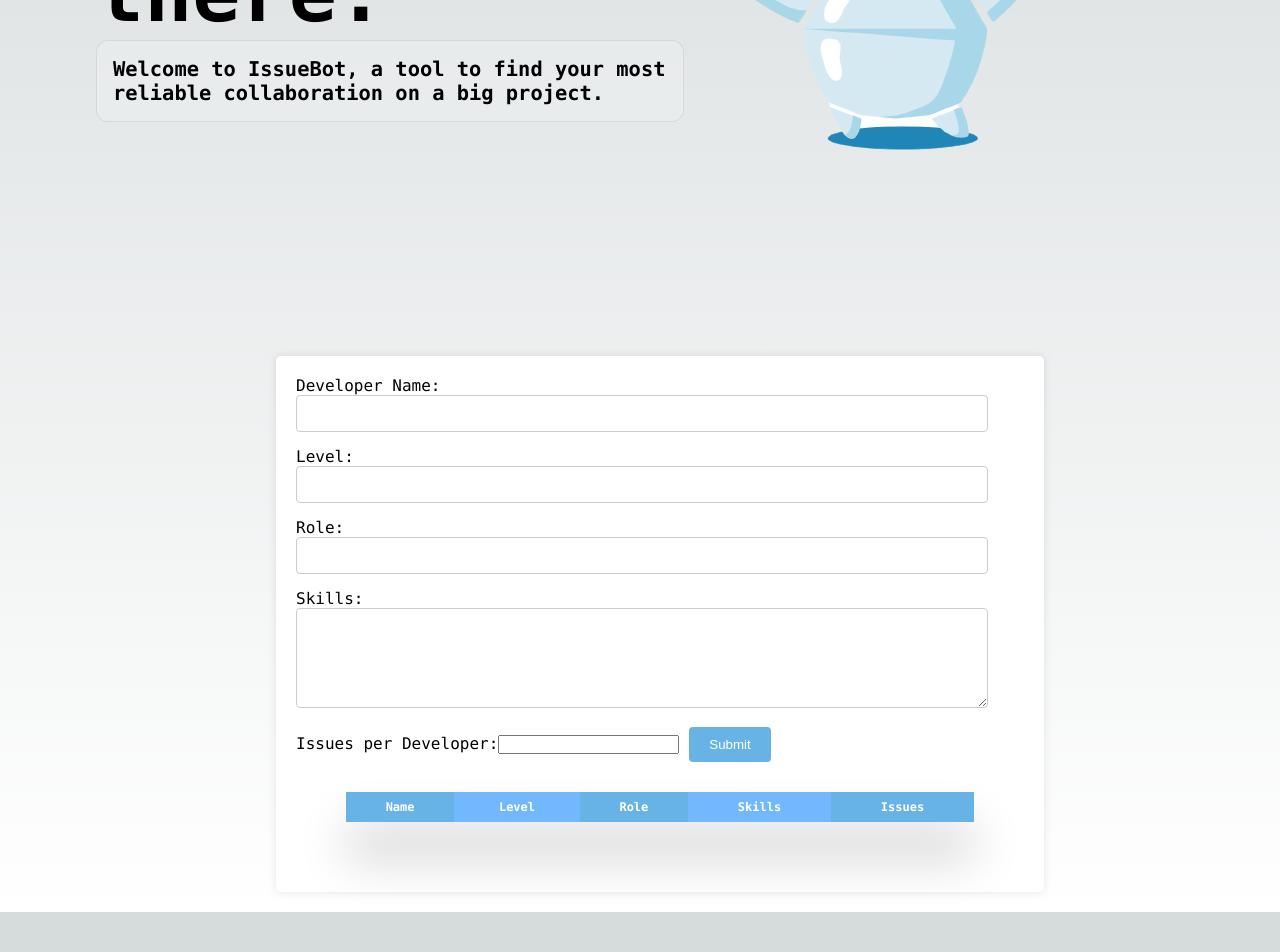
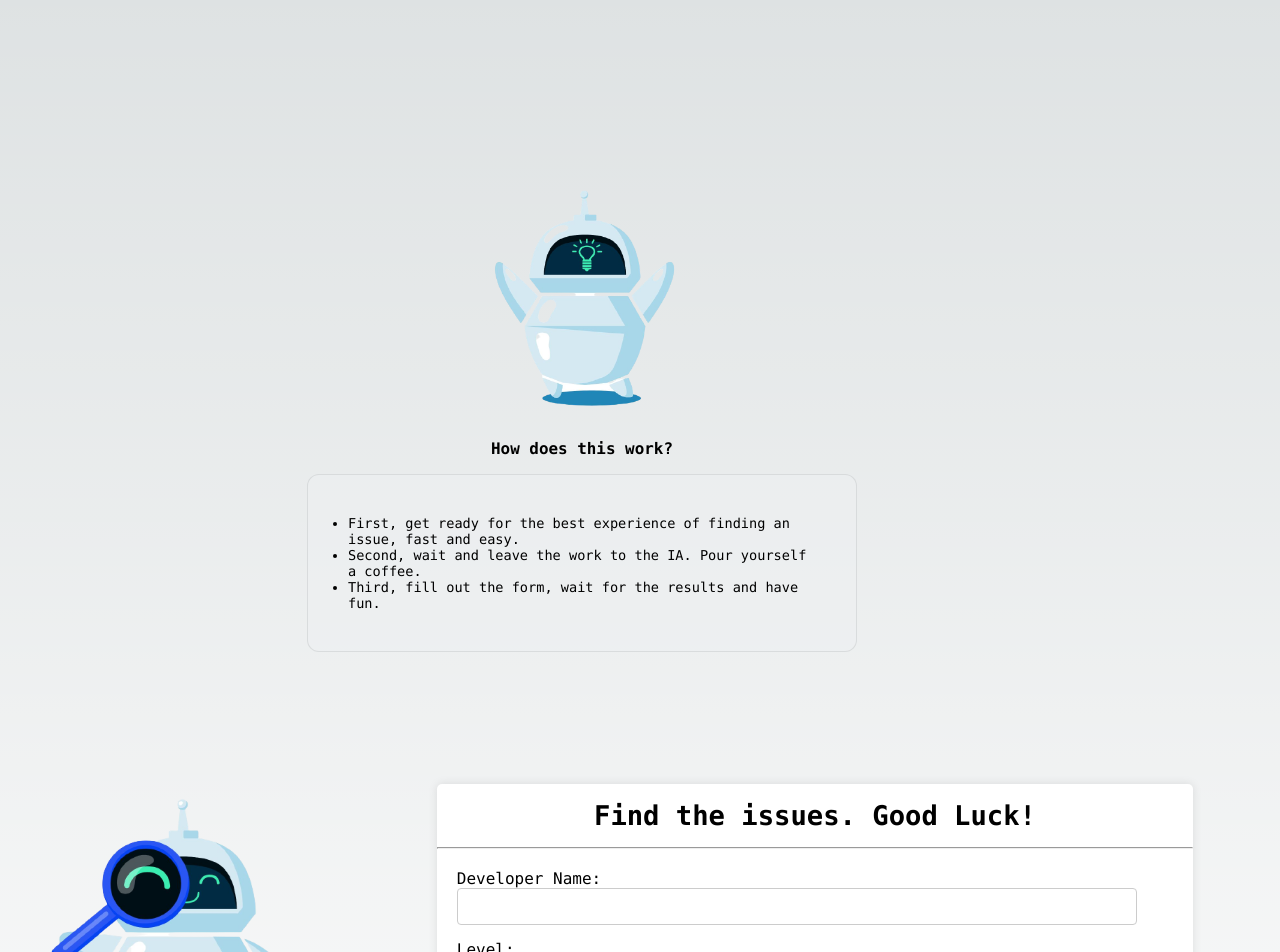
Before and after one commit to carlosgabrielmf/issuebot, a Next.js app: page / in a window 1280 px wide. Shown: the part 360-1312 px from the top of the page. Before the commit the page ends 1272 px from the top, so only its background shows below. Built offline with nearby package versions, Linux system fonts and the light colour scheme.

Commit message:
se agregan estilos al proyecto

```diff
--- a/src/app/components/developer-form.tsx
+++ b/src/app/components/developer-form.tsx
@@ -1,5 +1,5 @@
-'use client'
-import React, { FormEvent, useState } from 'react';
+"use client";
+import React, { FormEvent, useState } from "react";
 import styles from "../page.module.css";
 
 interface FormData {
@@ -13,26 +13,28 @@ interface FormData {
 const DeveloperForm: React.FC = () => {
   const [developers, setDevelopers] = useState<FormData[]>([]);
   const [formData, setFormData] = useState<FormData>({
-    name: '',
-    level: '',
-    role: '',
-    skills: '',
-    issues: '',
+    name: "",
+    level: "",
+    role: "",
+    skills: "",
+    issues: "",
   });
 
   const handleSubmit = (e: React.FormEvent) => {
     e.preventDefault();
     setDevelopers([...developers, formData]);
     setFormData({
-      name: '',
-      level: '',
-      role: '',
-      skills: '',
-      issues: '',
+      name: "",
+      level: "",
+      role: "",
+      skills: "",
+      issues: "",
     });
   };
 
-  const handleChange = (e: React.ChangeEvent<HTMLInputElement | HTMLTextAreaElement>) => {
+  const handleChange = (
+    e: React.ChangeEvent<HTMLInputElement | HTMLTextAreaElement>
+  ) => {
     const { name, value } = e.target;
     setFormData((prevData) => ({
       ...prevData,
@@ -43,21 +45,62 @@ const DeveloperForm: React.FC = () => {
   return (
     <section className={styles.section}>
       <div className={styles.container}>
-      <form  className={styles.form} onSubmit={handleSubmit}>
+        <h2
+          style={{
+            fontSize: "1.7rem",
+            display: "flex",
+            alignItems: "center",
+            justifyContent: "center",
+            padding: "1rem",
+          }}
+          className={styles.description}>
+          Find the issues. Good Luck!
+        </h2>
+        <hr style={{color: "rgba(1, 65, 255, 0.3)"}}/>
+        <form className={styles.form} onSubmit={handleSubmit}>
           <label htmlFor="name">Developer Name:</label>
-        <input type="text" id="name" name="name" value={formData.name} onChange={handleChange} />
+          <input
+            type="text"
+            id="name"
+            name="name"
+            value={formData.name}
+            onChange={handleChange}
+          />
 
           <label htmlFor="level">Level:</label>
-        <input type="text" id="level" name="level" value={formData.level} onChange={handleChange} />
+          <input
+            type="text"
+            id="level"
+            name="level"
+            value={formData.level}
+            onChange={handleChange}
+          />
 
           <label htmlFor="role">Role:</label>
-        <input type="text" id="role" name="role" value={formData.role} onChange={handleChange} />
+          <input
+            type="text"
+            id="role"
+            name="role"
+            value={formData.role}
+            onChange={handleChange}
+          />
 
           <label htmlFor="skills">Skills:</label>
-        <textarea id="skills" name="skills" value={formData.skills} onChange={handleChange} />
+          <textarea
+            id="skills"
+            name="skills"
+            value={formData.skills}
+            onChange={handleChange}
+          />
 
           <label htmlFor="issues">Issues per Developer:</label>
-        <input type="number" id="issues" name="issues" value={formData.issues} onChange={handleChange} />
+          <input
+            type="number"
+            id="issues"
+            name="issues"
+            value={formData.issues}
+            onChange={handleChange}
+          />
 
           <button type="submit">Submit</button>
         </form>
--- a/src/app/globals.css
+++ b/src/app/globals.css
@@ -100,6 +100,13 @@ a {
   text-decoration: none;
 }
 
+Image{
+  display: flex;
+  align-items: center;
+  justify-content: center;
+  align-content: center;
+}
+
 @media  (prefers-color-scheme: dark) {
   html {
     color-scheme: dark;
--- a/src/app/page.module.css
+++ b/src/app/page.module.css
@@ -3,7 +3,7 @@
   flex-direction: row;
   justify-content: space-between;
   align-items: center;
-  padding: 6rem;
+  padding: 2rem;
   min-height: 60vh;
 }
 
@@ -31,6 +31,19 @@
   position: relative;
   margin: 0;
   padding: 1rem;
+  background-color: rgba(var(--callout-rgb), 0.5);
+  border: 1px solid rgba(var(--callout-border-rgb), 0.3);
+  border-radius: var(--border-radius);
+}
+
+.description ul {
+  display: flex;
+  position: relative;
+  text-align: left;
+  padding: 2.5rem;
+  width: 50%;
+  margin-bottom: 5rem;
+  margin-top: 1rem;
   background-color: rgba(var(--callout-rgb), 0.5);
   border: 1px solid rgba(var(--callout-border-rgb), 0.3);
   border-radius: var(--border-radius);
@@ -240,11 +253,10 @@
  margin: 20px;
 }
 .container {
-  width: 60%;
+  width: 85%;
   background-color: #fff;
   border-radius: 5px;
   box-shadow: 0 0 10px rgba(0, 0, 0, 0.1);
-
   display: flex;
   flex-direction: column;
 }
--- a/src/app/page.tsx
+++ b/src/app/page.tsx
@@ -1,9 +1,8 @@
 import Image from "next/image";
 import styles from "./page.module.css";
 import { DeveloperFactory } from "./back-end/developer/developer.factory";
-import React from 'react';
+import React from "react";
 import DeveloperForm from "./components/developer-form";
-
 
 const test = () => {};
 
@@ -28,14 +27,43 @@ const Page: React.FC = () => {
           <Image
             src="/assets/4.png"
             alt="Bot Saying Hello"
-            width={500}
-            height={500}
+            width={300}
+            height={300}
           />
         </div>
       </div>
+      <div className={styles.wrapper}>
+        <div className={styles.description}>
+          <div className="header-image">
+            <Image
+              style={{marginTop: "-1rem"}}
+              src="/assets/5.png"
+              alt="Bot Saying Hello"
+              width={300}
+              height={300}
+            />
+          </div>
+          <h3>How does this work?</h3>
+          <ul className={styles.description}>
+            <li>
+              First, get ready for the best experience of finding an issue, fast
+              and easy.
+            </li>
+            <li>
+              Second, wait and leave the work to the IA. Pour yourself a coffee.
+            </li>
+            <li>
+              Third, fill out the form, wait for the results and have fun.
+            </li>
+          </ul>
+        </div>
+      </div>
+      <div style={{ display: "flex", flexDirection: "row" }}>
+        <Image src="/assets/3.png" alt="Bot Finding" width={350} height={350} />
         <DeveloperForm />
+      </div>
     </main>
   );
-}
+};
 
 export default Page;
```
Lines whose indentation alone changed are shown as unchanged.
